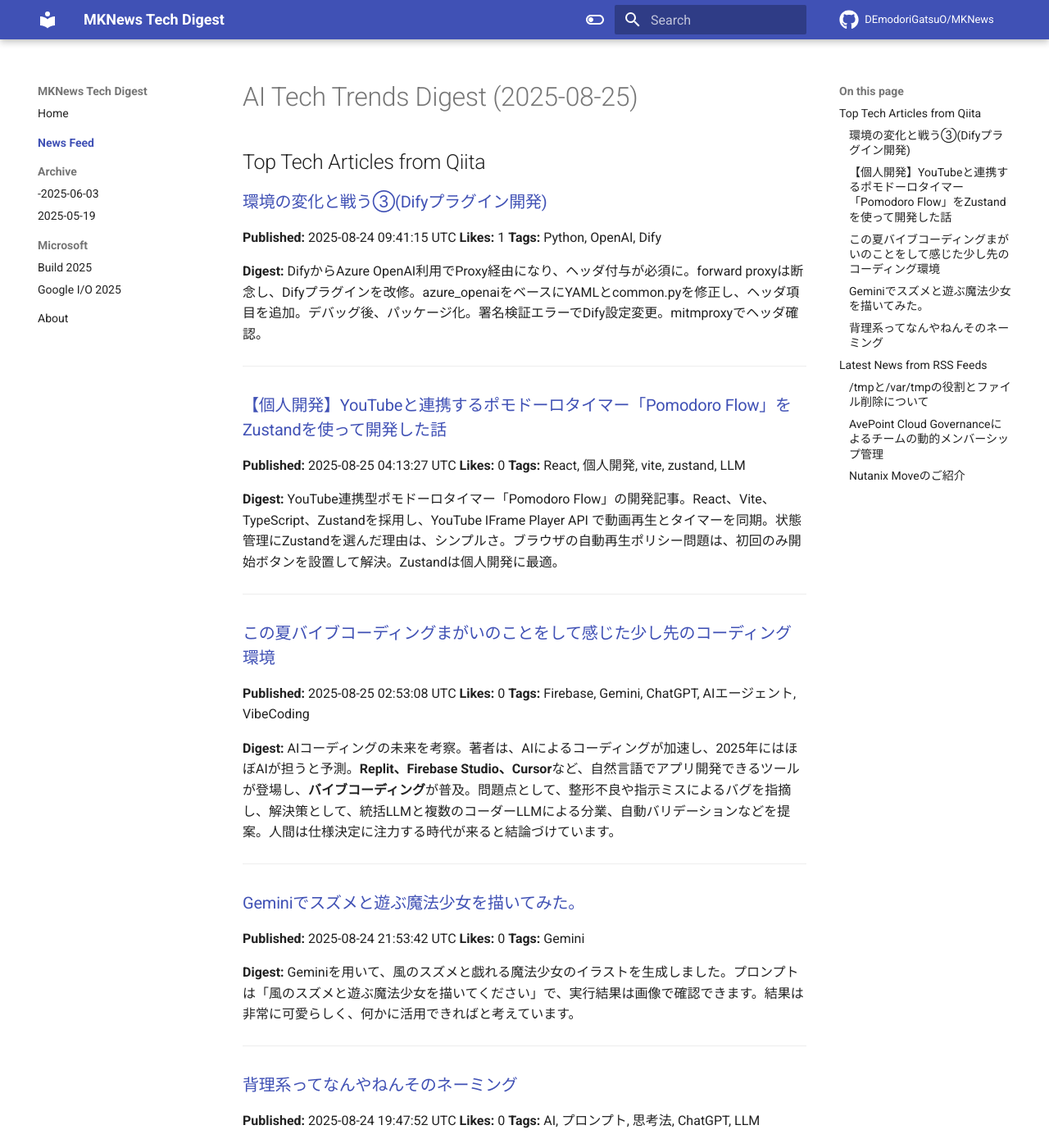
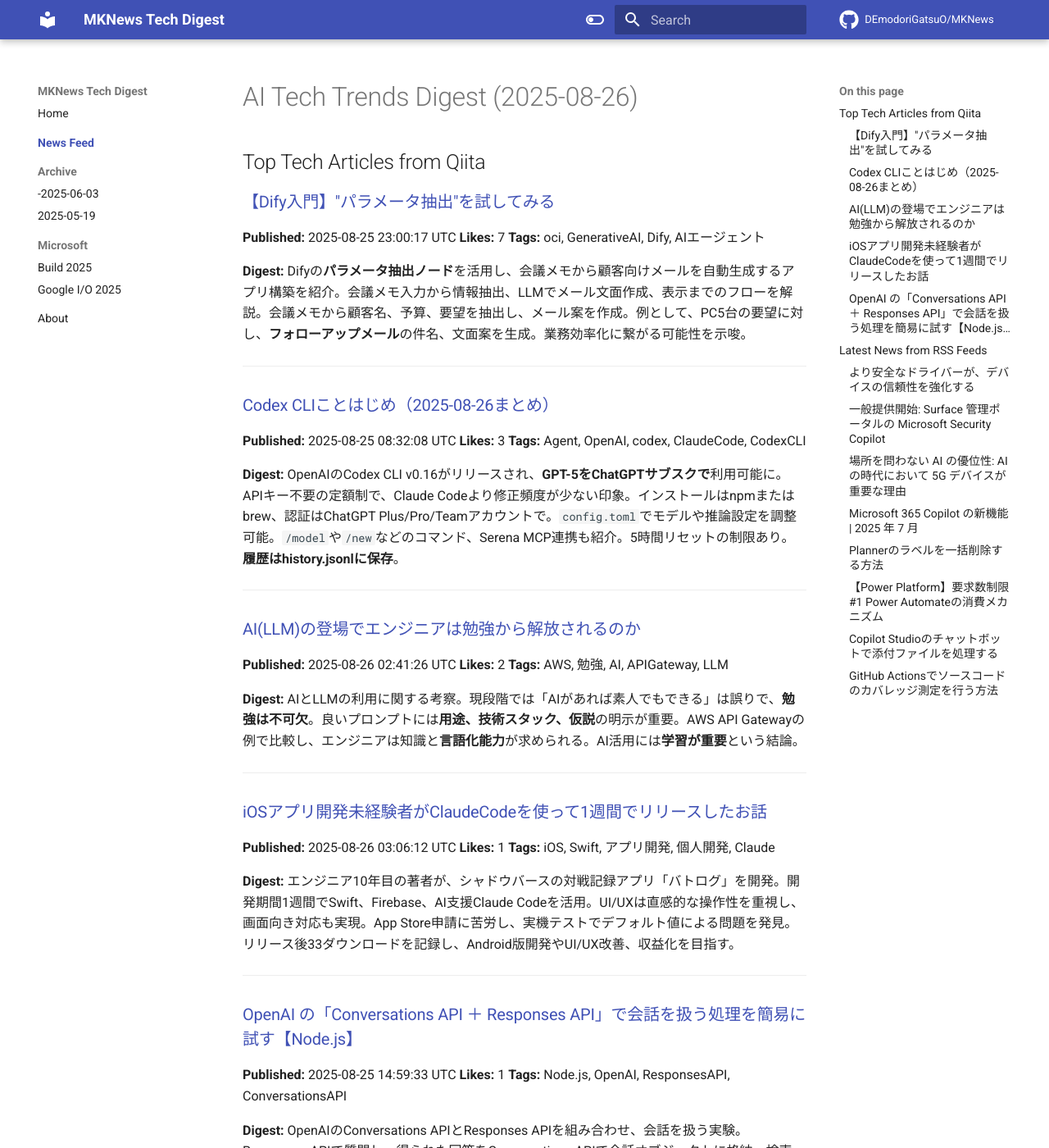
Before and after one commit to DEmodoriGatsuO/MKNews, an MkDocs documentation site: the page built from docs/news/index.md, in a window 1280 px wide and 1400 px high. Shown: the whole window at 82% size. Built offline with MkDocs 1.6.1 and Material for MkDocs 9.7.7, drawn with Linux system fonts in a browser that asks for light colours; comment, search, counter and statistics services are not loaded; some of the changed text lies outside the part shown.

Commit message:
Automated AI Tech Digest - 2025-08-26

```diff
--- a/docs/news/index.md
+++ b/docs/news/index.md
@@ -1,88 +1,138 @@
-# AI Tech Trends Digest (2025-08-25)
+# AI Tech Trends Digest (2025-08-26)
 
 
 ## Top Tech Articles from Qiita
 
 
-### [環境の変化と戦う③(Difyプラグイン開発)](https://qiita.com/kitazaki/items/c0605c9ab2960508ec42)
-**Published:** 2025-08-24 09:41:15 UTC
-**Likes:** 1
-**Tags:** Python, OpenAI, Dify
+### [【Dify入門】"パラメータ抽出"を試してみる](https://qiita.com/yushibats/items/0d07c43f2580b8bc5dca)
+**Published:** 2025-08-25 23:00:17 UTC
+**Likes:** 7
+**Tags:** oci, GenerativeAI, Dify, AIエージェント
 
 **Digest:**
-DifyからAzure OpenAI利用でProxy経由になり、ヘッダ付与が必須に。forward proxyは断念し、Difyプラグインを改修。azure_openaiをベースにYAMLとcommon.pyを修正し、ヘッダ項目を追加。デバッグ後、パッケージ化。署名検証エラーでDify設定変更。mitmproxyでヘッダ確認。
+Difyの**パラメータ抽出ノード**を活用し、会議メモから顧客向けメールを自動生成するアプリ構築を紹介。会議メモ入力から情報抽出、LLMでメール文面作成、表示までのフローを解説。会議メモから顧客名、予算、要望を抽出し、メール案を作成。例として、PC5台の要望に対し、**フォローアップメール**の件名、文面案を生成。業務効率化に繋がる可能性を示唆。
 
 ---
 
-### [【個人開発】YouTubeと連携するポモドーロタイマー「Pomodoro Flow」をZustandを使って開発した話](https://qiita.com/keni_solopreneur/items/0b110b636351f24d9c5e)
-**Published:** 2025-08-25 04:13:27 UTC
-**Likes:** 0
-**Tags:** React, 個人開発, vite, zustand, LLM
+### [Codex CLIことはじめ（2025-08-26まとめ）](https://qiita.com/oga_aiichiro/items/303da2779ea26b173947)
+**Published:** 2025-08-25 08:32:08 UTC
+**Likes:** 3
+**Tags:** Agent, OpenAI, codex, ClaudeCode, CodexCLI
 
 **Digest:**
-YouTube連携型ポモドーロタイマー「Pomodoro Flow」の開発記事。React、Vite、TypeScript、Zustandを採用し、YouTube IFrame Player API で動画再生とタイマーを同期。状態管理にZustandを選んだ理由は、シンプルさ。ブラウザの自動再生ポリシー問題は、初回のみ開始ボタンを設置して解決。Zustandは個人開発に最適。
+OpenAIのCodex CLI v0.16がリリースされ、**GPT-5をChatGPTサブスクで**利用可能に。APIキー不要の定額制で、Claude Codeより修正頻度が少ない印象。インストールはnpmまたはbrew、認証はChatGPT Plus/Pro/Teamアカウントで。`config.toml`でモデルや推論設定を調整可能。`/model`や`/new`などのコマンド、Serena MCP連携も紹介。5時間リセットの制限あり。**履歴はhistory.jsonlに保存**。
 
 ---
 
-### [この夏バイブコーディングまがいのことをして感じた少し先のコーディング環境](https://qiita.com/hotstaff/items/3f5d04741b8f0d6cc5a9)
-**Published:** 2025-08-25 02:53:08 UTC
-**Likes:** 0
-**Tags:** Firebase, Gemini, ChatGPT, AIエージェント, VibeCoding
+### [AI(LLM)の登場でエンジニアは勉強から解放されるのか](https://qiita.com/takai-kouta/items/3af0e8c896b04950ccdc)
+**Published:** 2025-08-26 02:41:26 UTC
+**Likes:** 2
+**Tags:** AWS, 勉強, AI, APIGateway, LLM
 
 **Digest:**
-AIコーディングの未来を考察。著者は、AIによるコーディングが加速し、2025年にはほぼAIが担うと予測。**Replit、Firebase Studio、Cursor**など、自然言語でアプリ開発できるツールが登場し、**バイブコーディング**が普及。問題点として、整形不良や指示ミスによるバグを指摘し、解決策として、統括LLMと複数のコーダーLLMによる分業、自動バリデーションなどを提案。人間は仕様決定に注力する時代が来ると結論づけています。
+AIとLLMの利用に関する考察。現段階では「AIがあれば素人でもできる」は誤りで、**勉強は不可欠**。良いプロンプトには**用途、技術スタック、仮説**の明示が重要。AWS API Gatewayの例で比較し、エンジニアは知識と**言語化能力**が求められる。AI活用には**学習が重要**という結論。
 
 ---
 
-### [Geminiでスズメと遊ぶ魔法少女を描いてみた。](https://qiita.com/nori-channel/items/3a177e57b9d71855b244)
-**Published:** 2025-08-24 21:53:42 UTC
-**Likes:** 0
-**Tags:** Gemini
+### [iOSアプリ開発未経験者がClaudeCodeを使って1週間でリリースしたお話](https://qiita.com/chatrate/items/bd2703d68a2bb8fffe08)
+**Published:** 2025-08-26 03:06:12 UTC
+**Likes:** 1
+**Tags:** iOS, Swift, アプリ開発, 個人開発, Claude
 
 **Digest:**
-Geminiを用いて、風のスズメと戯れる魔法少女のイラストを生成しました。プロンプトは「風のスズメと遊ぶ魔法少女を描いてください」で、実行結果は画像で確認できます。結果は非常に可愛らしく、何かに活用できればと考えています。
+エンジニア10年目の著者が、シャドウバースの対戦記録アプリ「バトログ」を開発。開発期間1週間でSwift、Firebase、AI支援Claude Codeを活用。UI/UXは直感的な操作性を重視し、画面向き対応も実現。App Store申請に苦労し、実機テストでデフォルト値による問題を発見。リリース後33ダウンロードを記録し、Android版開発やUI/UX改善、収益化を目指す。
 
 ---
 
-### [背理系ってなんやねんそのネーミング](https://qiita.com/makotosaekit/items/daa51142d274c73d21b2)
-**Published:** 2025-08-24 19:47:52 UTC
-**Likes:** 0
-**Tags:** AI, プロンプト, 思考法, ChatGPT, LLM
+### [OpenAI の「Conversations API ＋ Responses API」で会話を扱う処理を簡易に試す【Node.js】](https://qiita.com/youtoy/items/4753b4d10f7799287d9e)
+**Published:** 2025-08-25 14:59:33 UTC
+**Likes:** 1
+**Tags:** Node.js, OpenAI, ResponsesAPI, ConversationsAPI
 
 **Digest:**
-AIに「背理系」について書かせた記事がトレンド入りし、検索候補に「Qiita 怪文書」と表示される事態に。記事は強調スニペットを獲得するも、別の記事公開で消滅。これはキーワードカニバリゼーション、つまり、競合によりGoogleがどちらを「正解」か迷ったため。AIのプロンプトエンジニアリングや、SEOにおける情報生態系の変化を示す事例と言える。
+OpenAIのConversations APIとResponses APIを組み合わせ、会話を扱う実験。Responses APIで質問し、得られた回答をConversations APIで会話オブジェクトに格納。検索APIで会話履歴を呼び出し、ダッシュボードで確認。シンプルな1往復のやり取りを試すことで、今後の展開への可能性を探る。
 
 ---
 
 ## Latest News from RSS Feeds
 
 
-### [/tmpと/var/tmpの役割とファイル削除について](https://blog.jbs.co.jp/entry/2025/08/25/130515)
-**Source:** JBS Blog
-**Published:** 2025-08-25 04:05:15 UTC
-**Tags:** RHEL, Red Hat Enterprise Linux, systemd
+### [より安全なドライバーが、デバイスの信頼性を強化する](https://blogs.windows.com/japan/2025/08/26/safer-drivers-stronger-devices/)
+**Source:** Windows Blog for Japan
+**Published:** 2025-08-26 05:35:47 UTC
+**Tags:** Surface, Rust
 
 **Digest:**
-RHEL 9における`/tmp`と`/var/tmp`は、一時ファイルの保管場所です。`/tmp`は一時的で、システム再起動や一定期間経過でファイルが削除されます。一方、`/var/tmp`はより永続的で、削除タイミングは設定によります。用途、違い、削除設定、確認方法を解説し、過去の事例も紹介します。
+Surfaceは、Rust言語を用いてWindowsドライバー開発を推進し、デバイスのセキュリティ向上を目指しています。メモリ安全性を重視し、`windows-drivers-rs`を通じてRustドライバーの開発を促進。Surfaceデバイスには既にRust製ドライバーが搭載され、より安全で信頼性の高いシステム構築に貢献。今後は、Rustドライバープラットフォーム強化や、安全な抽象化の公開も計画し、Windowsエコシステム全体のセキュリティレベル向上を目指しています。
 
 ---
 
-### [AvePoint Cloud Governanceによるチームの動的メンバーシップ管理](https://blog.jbs.co.jp/entry/2025/08/25/112538)
-**Source:** JBS Blog
-**Published:** 2025-08-25 02:25:38 UTC
-**Tags:** AvePoint, Microsoft Teams
+### [一般提供開始: Surface 管理ポータルの Microsoft Security Copilot](https://blogs.windows.com/japan/2025/08/26/now-generally-available-microsoft-security-copilot-in-surface-management-portal/)
+**Source:** Windows Blog for Japan
+**Published:** 2025-08-26 05:35:02 UTC
+**Tags:** Surface, Security Copilot
 
 **Digest:**
-Microsoft Teamsのチームメンバーを動的に管理するには、本来Microsoft Entra ID P1/P2ライセンスが必要ですが、AvePoint Cloud Governanceがあれば代替可能です。動的グループ作成や、アクセスレビューによる定期的な棚卸しといった機能が利用でき、より効率的なチーム管理を実現できます。
+Microsoft Security Copilot が、Surface 管理ポータルで一般提供開始。Intune 内デバイスデータと生成AIを統合し、迅速な問題解決、セキュリティ強化を実現。AIを活用した質問で、コンプライアンス違反デバイスの特定や炭素排出量推定が可能に。手作業削減や、セキュリティ体制向上に貢献します。利用には、容量追加やプラグイン有効化が必要です。
 
 ---
 
-### [Nutanix Moveのご紹介](https://blog.jbs.co.jp/entry/2025/08/25/092327)
-**Source:** JBS Blog
-**Published:** 2025-08-25 00:23:27 UTC
-**Tags:** Nutanix, Tech
+### [場所を問わない AI の優位性: AI の時代において 5G デバイスが重要な理由](https://blogs.windows.com/japan/2025/08/26/the-ai-advantage-wherever-work-happens-why-5g-devices-matter-more-in-the-age-of/)
+**Source:** Windows Blog for Japan
+**Published:** 2025-08-26 05:33:52 UTC
+**Tags:** Surface, 5G, AI, Surface Copilot+ PC
 
 **Digest:**
-Nutanix Moveは、**仮想マシンの移行**を簡素化するツールです。異なる仮想化環境間、またはクラウドへの移行を容易にし、**ダウンタイム**を最小限に抑えつつ、効率的な**データ転送**を実現します。これにより、スムーズな移行と運用コスト削減に貢献します。
+5Gデバイスは、場所を選ばない働き方を支え、AI時代に重要性を増しています。Wi-Fi環境に左右されず、高速・安全な接続を提供し、クラウドと連携したシームレスな生産性を実現。Surface Copilot+ PC は、ローカルAIとクラウドツールを融合。5G搭載により、移動中でも中断なく業務を遂行できます。企業は5Gデバイスを、生産性・セキュリティ向上のためのインフラとして活用できます。
 
 ---
+
+### [Microsoft 365 Copilot の新機能 | 2025 年 7 月](https://blogs.windows.com/japan/2025/08/26/whats-new-in-microsoft-365-copilot-july-2025/)
+**Source:** Windows Blog for Japan
+**Published:** 2025-08-26 04:04:58 UTC
+**Tags:** Copilot, What's new in Copilot
+
+**Digest:**
+2025年7月のMicrosoft 365 Copilot最新情報として、管理センターのレポート機能強化、モバイル版の音声会話機能、Copilot Chatでの機能拡充、SharePointエージェントWebパーツ、Teamsでの通訳機能提供などが発表されました。Word、PowerPoint、Outlookなど各アプリでAI機能が向上し、生産性向上に貢献します。
+
+---
+
+### [Plannerのラベルを一括削除する方法](https://blog.jbs.co.jp/entry/2025/08/26/134151)
+**Source:** JBS Blog
+**Published:** 2025-08-26 04:41:51 UTC
+**Tags:** Microsoft 365, Power Automate, Microsoft Planner
+
+**Digest:**
+Plannerでラベルを一括削除する機能はないため、Power Automateを使って自動化しました。Plannerの課題管理で、複数のタスクに付与されたラベルをまとめて削除したい場合に、Power Automateによる解決策が有効です。
+
+---
+
+### [【Power Platform】要求数制限#1 Power Automateの消費メカニズム](https://blog.jbs.co.jp/entry/2025/08/26/094906)
+**Source:** JBS Blog
+**Published:** 2025-08-26 00:49:06 UTC
+**Tags:** Microsoft 365, Power Platform, Power Automate, Live Support
+
+**Digest:**
+Power PlatformのAPI要求数制限について、その詳細と将来的な強化の可能性を踏まえた設計・運用見直しの重要性を解説しています。**Power Platform**の**API**利用は、**要求数制限**を超えないよう注意が必要です。**設計段階**から意識し、効率的な**運用**で、安定したシステム稼働を目指しましょう。
+
+---
+
+### [Copilot Studioのチャットボットで添付ファイルを処理する](https://blog.jbs.co.jp/entry/2025/08/26/084055)
+**Source:** JBS Blog
+**Published:** 2025-08-25 23:40:55 UTC
+**Tags:** Microsoft Copilot Studio, Microsoft 365 Copilot
+
+**Digest:**
+Copilot Studioで作成したエージェントをTeamsチャットボットとして活用し、添付ファイルを処理する方法を解説。トピック作成、ファイル操作、ループ処理、条件分岐、OCRによる要約まで実装。最終的に、Teamsでの動作確認を通して、Copilot Studioでのファイル処理能力を理解できます。
+
+---
+
+### [GitHub Actionsでソースコードのカバレッジ測定を行う方法](https://blog.jbs.co.jp/entry/2025/08/25/162132)
+**Source:** JBS Blog
+**Published:** 2025-08-25 07:21:32 UTC
+**Tags:** GitHub Actions, GitHub, .NET
+
+**Digest:**
+ソフトウェア開発におけるソースコードカバレッジは、テストの網羅性を測る重要な指標です。GitHub Actions を利用すれば、.NET 8 プロジェクトで簡単にソースコードカバレッジを測定できます。GitHub 上で自動的にテストを実行し、HTMLやMarkdown形式のレポートを生成することで、品質向上とバグの早期発見に役立ちます。
+
+---
```
